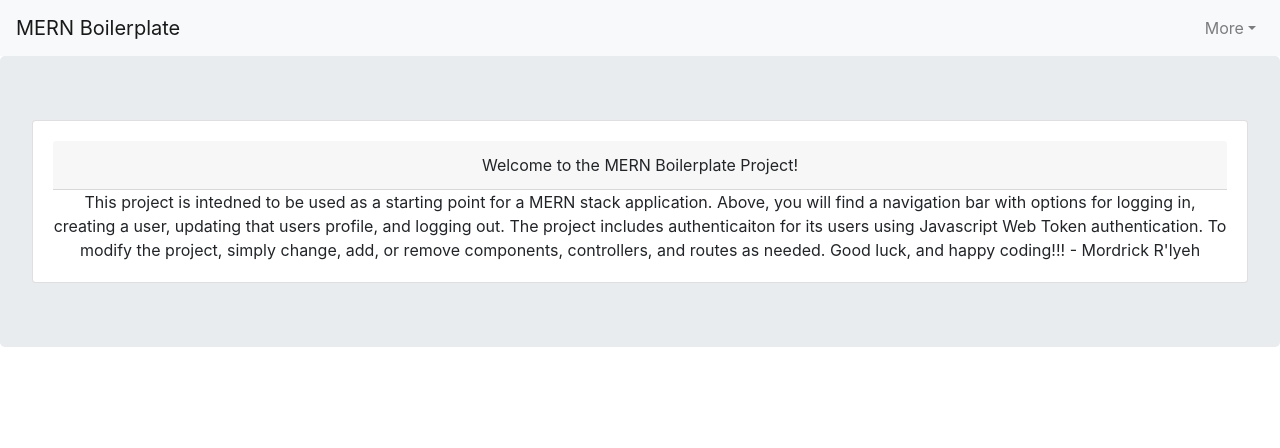
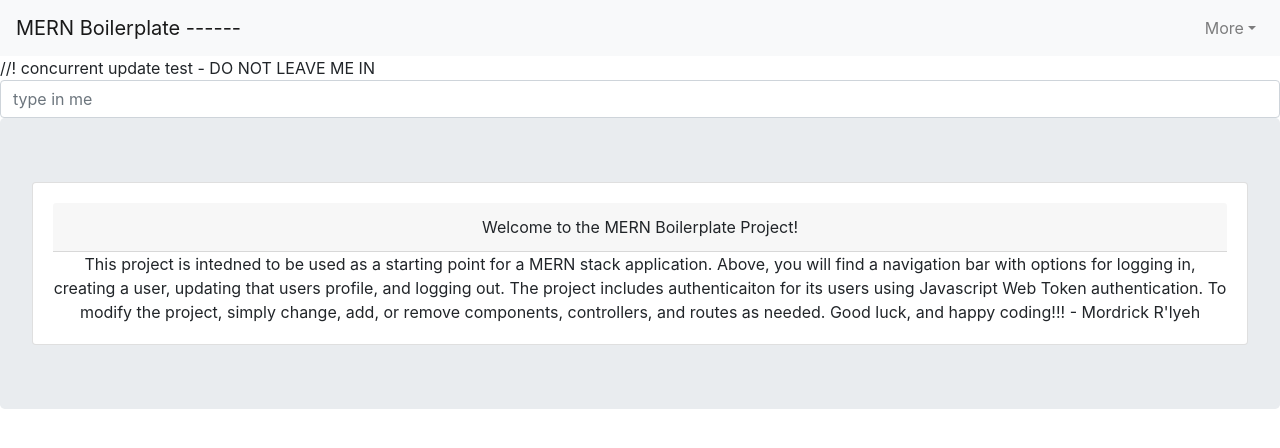
Before and after one commit to medricr/MERN-Boilerplate, a React (Create React App) app in the folder client/: page / in a window 1280 px wide. Shown: the top 448 px of the page. Built offline with nearby package versions, Linux system fonts and the light colour scheme.

Commit message:
concurrent update test

```diff
--- a/client/src/components/NavBar/index.js
+++ b/client/src/components/NavBar/index.js
@@ -1,15 +1,26 @@
 import React from 'react';
 import { Navbar, Nav, NavbarBrand, Collapse, NavbarToggler, UncontrolledDropdown, DropdownToggle, DropdownMenu, DropdownItem } from 'reactstrap';
 import { Link } from 'react-router-dom';
-
+//! concurrent update test - DO NOT LEAVE ME IN
+import { InputGroup, Input } from 'reactstrap';
 class NavBar extends React.Component {
 
 	state = {
-		isOpen: false
+		isOpen: false,
+		test: ""
 	};
 
 	toggle = () => {
 		this.setState((prevState)=> ({isOpen: !prevState}));
+	}
+
+	handleInputChange = (event) => {
+		let name = event.target.name;
+		const value = event.target.value;
+
+		this.setState({
+			[name]: value
+		});
 	}
 
 
@@ -20,7 +31,7 @@ class NavBar extends React.Component {
 				<Navbar color="light" light expand="md" className="navbar-static-top">
 					{!this.props.userStatus ?
 						<NavbarBrand tag={Link} to='/'>
-							MERN Boilerplate
+							MERN Boilerplate ------ {this.state.test}
 						</NavbarBrand>
 
 						:
@@ -65,6 +76,10 @@ class NavBar extends React.Component {
 						</Nav>
 					</Collapse>
 				</Navbar>
+				//! concurrent update test - DO NOT LEAVE ME IN
+				<InputGroup>
+					<Input  name='test' placeholder='type in me' onChange={this.handleInputChange}/>
+				</InputGroup>
 			</div>
 		)
 	}
--- a/client/src/components/Splashpage/index.js
+++ b/client/src/components/Splashpage/index.js
@@ -25,6 +25,7 @@ class Splashpage extends React.Component {
 						</CardText>
 					</CardBody>
 				</Card>
+
 			</Jumbotron>
 		)
 	}
```
